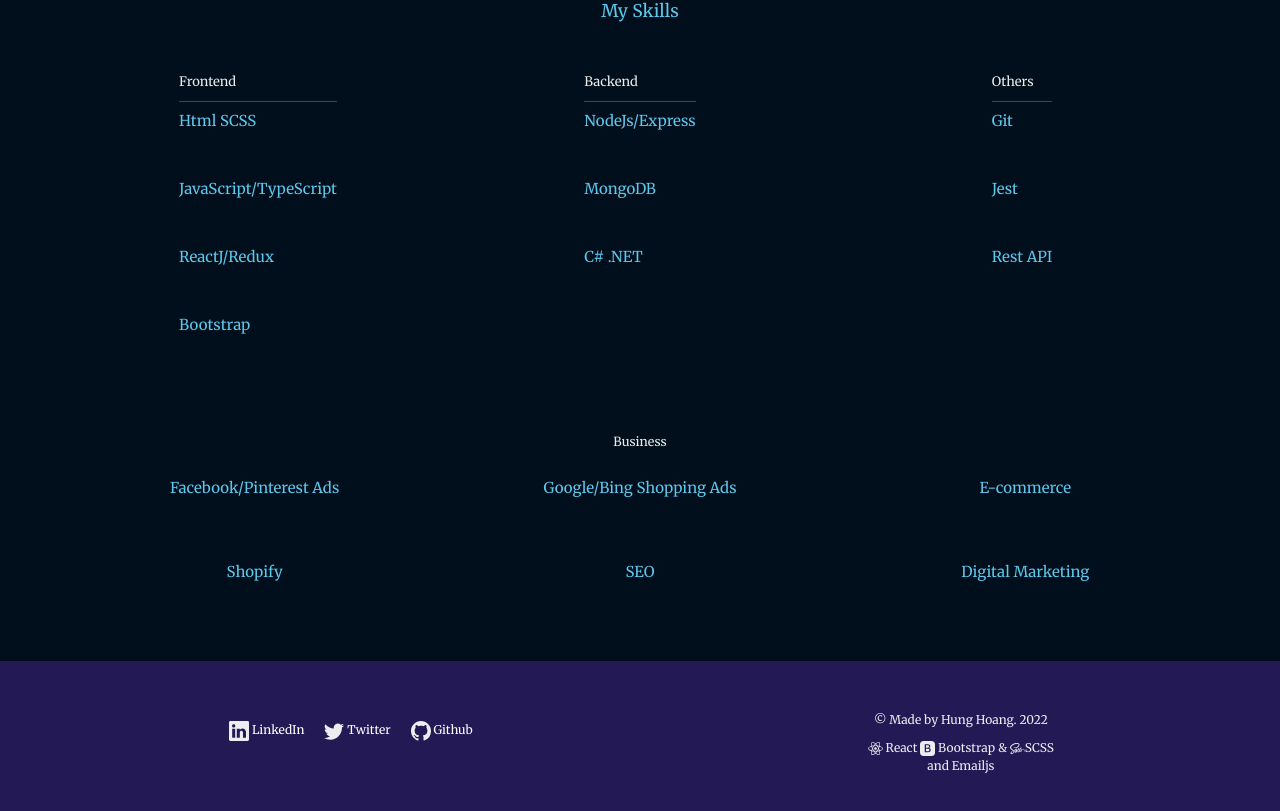
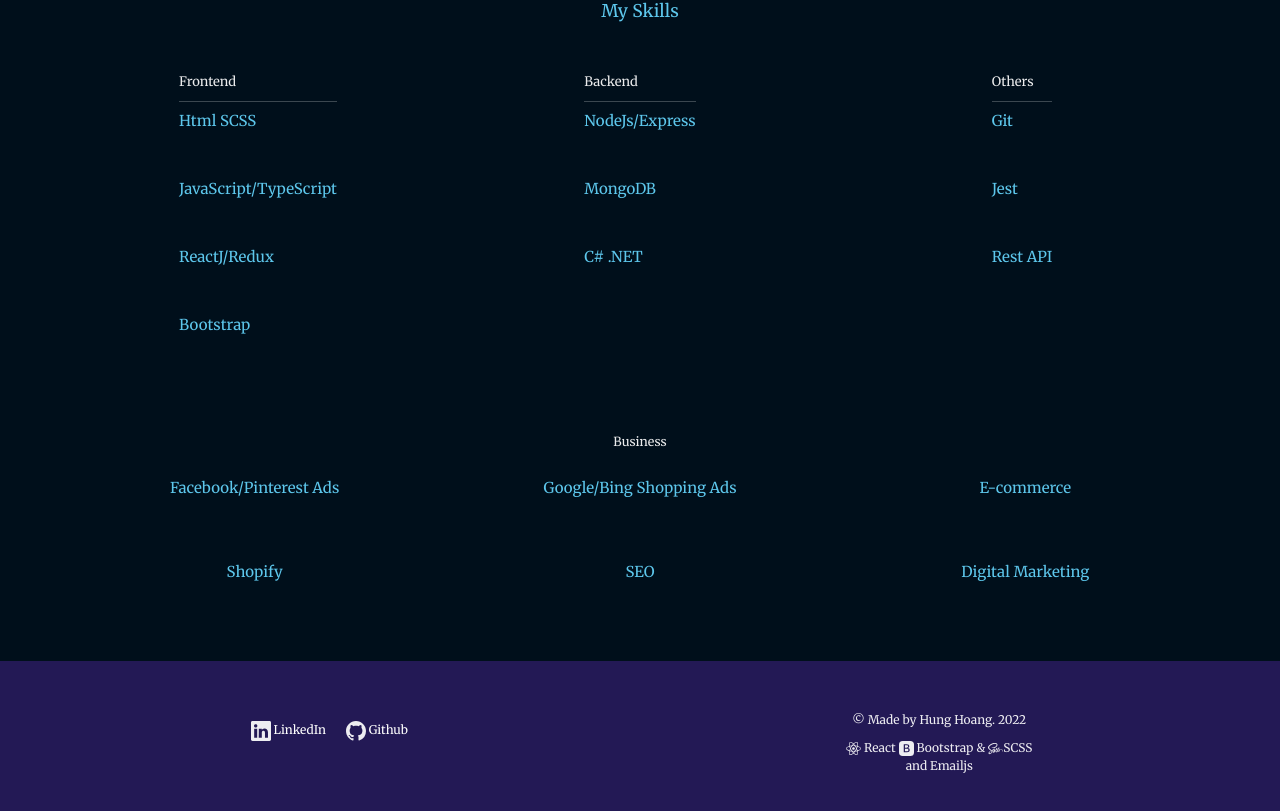
Before and after one commit to HungHoang108/Portfolio_React, a React (Create React App) app in the folder client/: page / in a window 1280 px wide. Shown: the part 1587-2398 px from the top of the page. Built offline with nearby package versions, Linux system fonts and the light colour scheme.

Commit message:
edit footer

```diff
--- a/client/src/component/footer/footer.component.jsx
+++ b/client/src/component/footer/footer.component.jsx
@@ -8,7 +8,7 @@
     <div className='footer-box'>
         <div className='footer-social-link'>
             <a class="footer-link" href="https://www.linkedin.com/in/vhunghoang/"> <BsLinkedin size='2rem'/> LinkedIn</a>
-            <a class="footer-link" href="https://twitter.com/"><BsTwitter size='2rem'/> Twitter</a>
+            {/* <a class="footer-link" href="https://twitter.com/"><BsTwitter size='2rem'/> Twitter</a> */}
             <a class="footer-link" href="https://github.com/HungHoang108"><BsGithub size='2rem'/> Github</a>
 
         </div>
```
